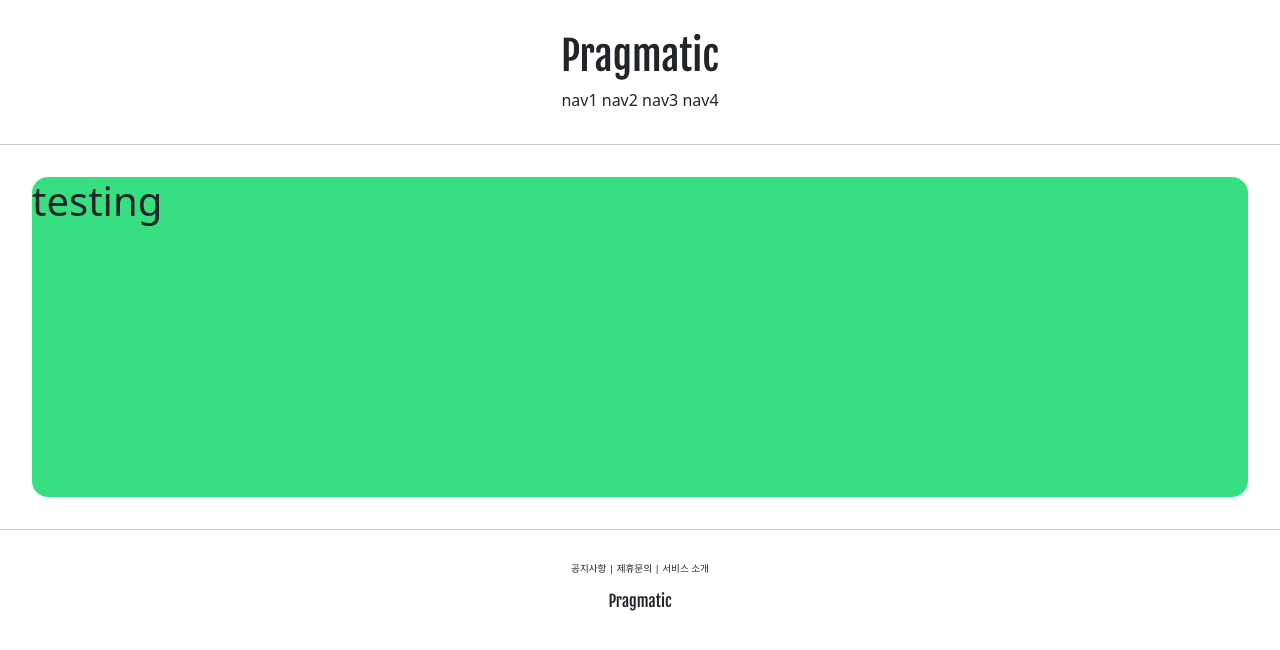
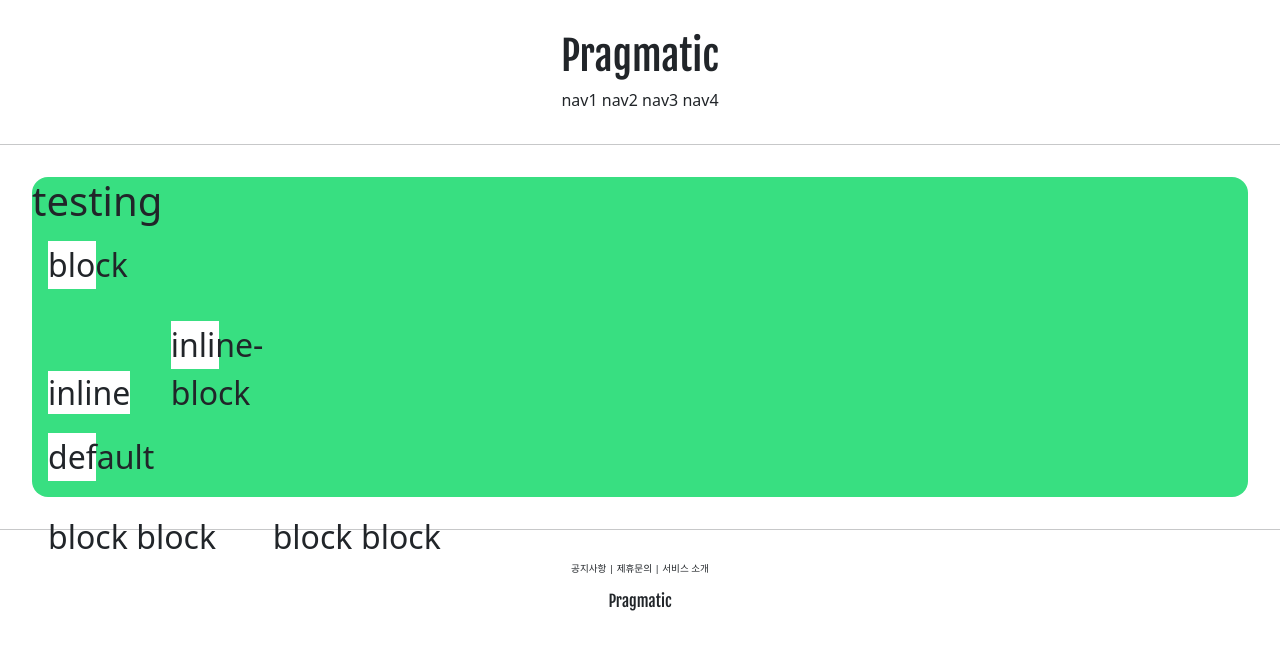
Before and after one commit to nohsm621/pragmatic, a Django app: page /account/hello_world/ in a window 1280 px wide. Shown: the top 650 px of the page. Run offline with Django 3.2, Linux system fonts and the light colour scheme.

Commit message:
django course 12 commit

```diff
--- a/accountapp/templates/accountapp/hello_world.html
+++ b/accountapp/templates/accountapp/hello_world.html
@@ -1,10 +1,38 @@
 {% extends 'base.html' %}
 
 {% block content %}
+  <style>
+      .testing {
+          background-color: white;
+          height: 3rem;
+          width: 3rem;
+          margin: 1rem;
+      }
+  </style>
+
   <div
-      style="height: 20rem; background-color: #38df81; border-radius: 1rem; margin: 2rem;">
+      style="height: 20rem; background-color: #38df81; border-radius: 1rem; margin: 2rem; font-size: 2rem">
     <h1>testing</h1>
 
-  <div></div>
+    <!-- display attribute example -->
+    <div class="testing" style="display: block;">block</div>
+    <div class="testing" style="display: inline;">inline</div>
+    <div class="testing" style="display: None;">None</div>
+    <div class="testing" style="display: inline-block;">inline-block</div>
+    <div class="testing">default</div>
+
+    <!-- size attribute example -->
+    <div class="testing"
+         style="display: inline-block; width: 48px; height: 48px">block
+    </div>
+    <div class="testing" style="display: inline-block; width: 3em; height: 3em">
+      block
+    </div>
+    <div class="testing"
+         style="display: inline-block; width: 3rem; height: 3rem">block
+    </div>
+    <div class="testing" style="display: inline-block; width: 30%; height: 30%">
+      block
+    </div>
   </div>
 {% endblock %}
```
